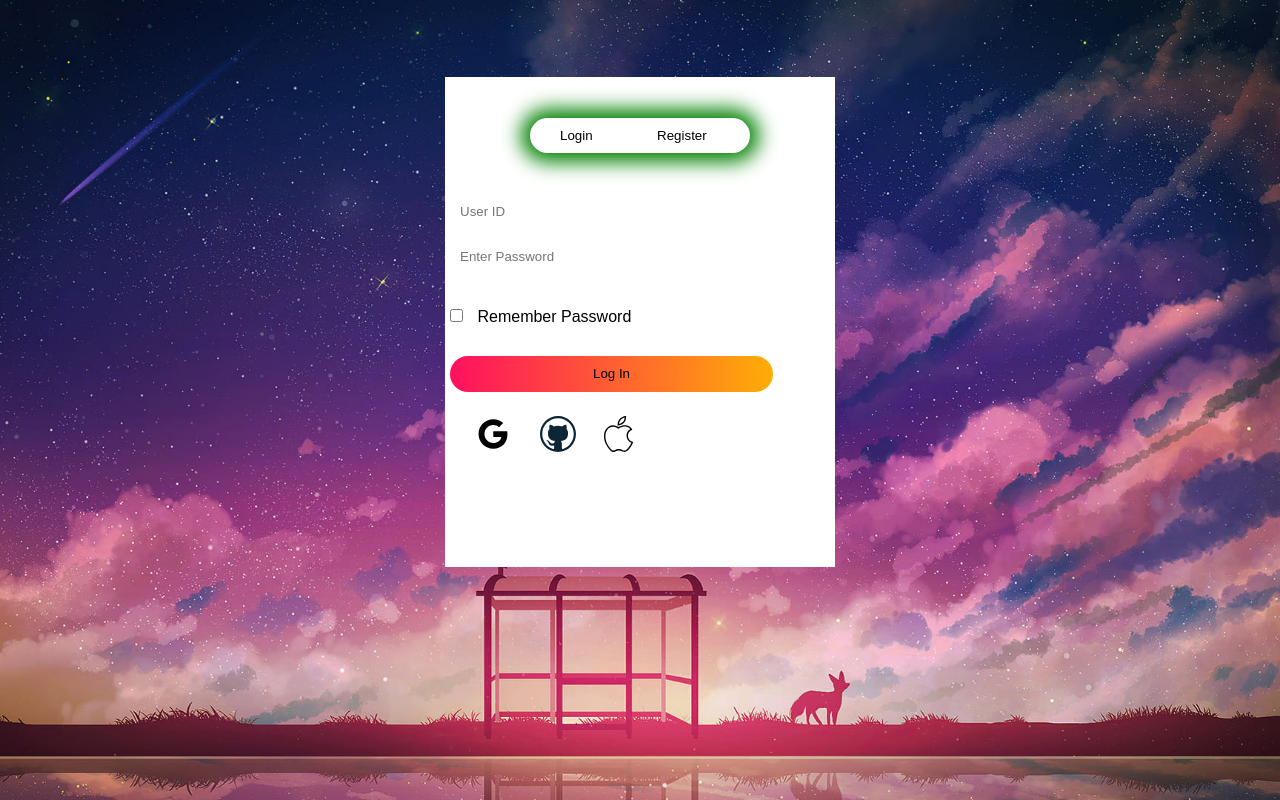
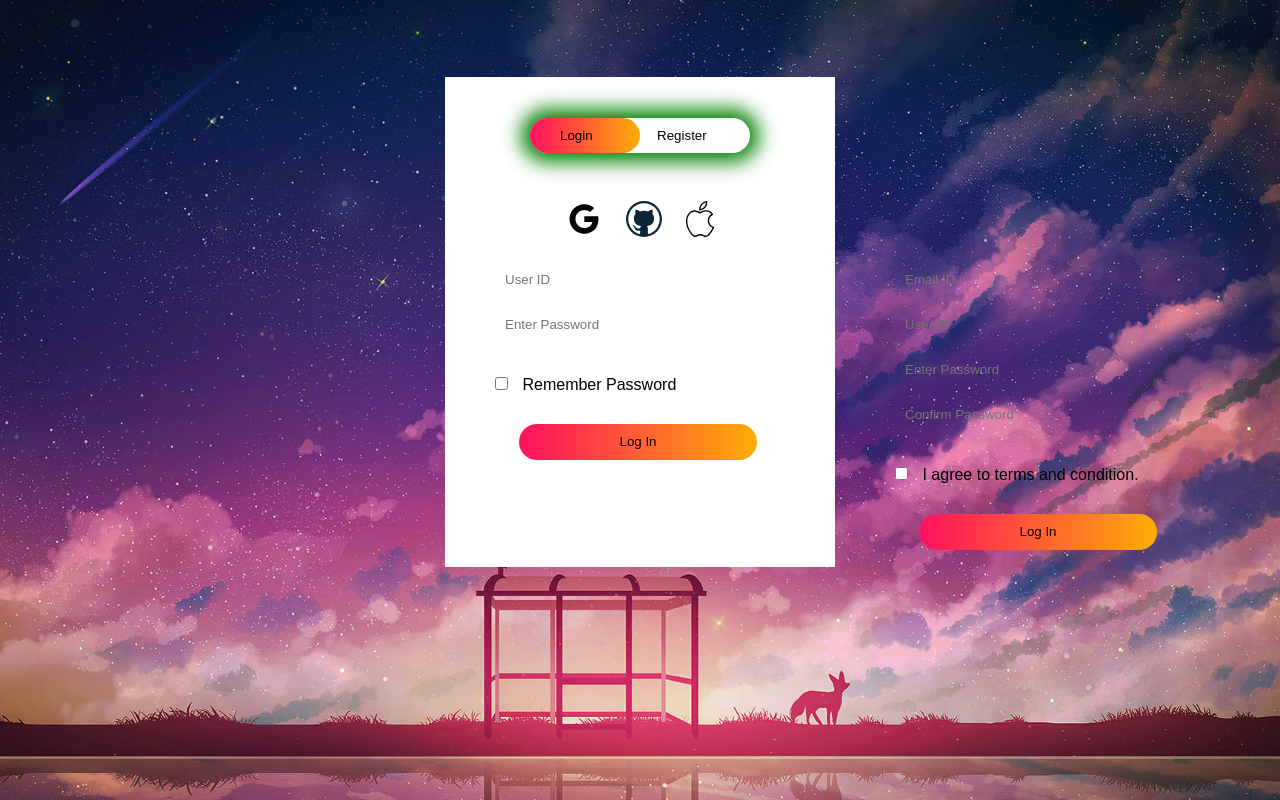
Before and after one commit to kumargautampushkar/login_page, a plain HTML site: page index.html in a window 1280 px wide. Drawn offline with Linux system fonts and the light colour scheme.

Commit message:
HTML and CSS done, pre-final phase

```diff
--- a/index.html
+++ b/index.html
@@ -1,41 +1,47 @@
 <html lang="en">
+
 <head>
     <meta charset="UTF-8">
     <meta name="viewport" content="width=device-width, initial-scale=1.0">
     <title>Document</title>
     <link rel="stylesheet" href="./styles.css">
 </head>
+
 <body>
     <div class="hero">
 
         <div class="form-box">
             <div class="button-box">
+                <div id="btn"></div>
                 <button type="button" class="toggle-btn">Login</button>
                 <button type="button" class="toggle-btn">Register</button>
             </div>
 
-                <form action="" class="input-group">
+            <div class="social-icons">
+                <div class="si"><img src="./assets/icons/703527_g_google_google 2015_new google_icon.svg" alt=""
+                        srcset=""></div>
+                <div class="si"><img src="./assets/icons/github2.svg" alt="" srcset=""> </div>
+                <div class="si"><img src="./assets/icons/apple2.svg" alt=""></div>
+            </div>
+
+            <form action="" class="input-group" id="login">
                 <input type="text" class="input-field" placeholder="User ID" required>
-                    <input type="text" name="" id="" class="input-field" placeholder="Enter Password" required>
+                <input type="password" name="" id="" class="input-field" placeholder="Enter Password" required>
                 <input type="checkbox" class="check-box"> <span>Remember Password</span>
                 <button type="submit" class="submit-btn">Log In</button>
             </form>
 
-                <div class="social-icons">
-                    <div class="si"></div>
-                    <div class="si"></div>
-                    <div class="si"></div>
-                        <img src="./assets/icons/703527_g_google_google 2015_new google_icon.svg" alt="" srcset="">
-                        <img src="./assets/icons/github2.svg" alt="" srcset="">
-                        <img src="./assets/icons/apple2.svg" alt="">
+            <form action="" class="input-group" id="register">
+                <input type="text" class="input-field" placeholder="Email ID" required>
+                <input type="text" class="input-field" placeholder="User ID" required>
+                <input type="password" name="" id="" class="input-field" placeholder="Enter Password" required>
+                <input type="password" name="" id="" class="input-field" placeholder="Confirm Password" required>
+                <input type="checkbox" class="check-box"> <span>I agree to terms and condition.</span>
+                <button type="submit" class="submit-btn">Log In</button>
+            </form>
         </div>
     </div>
 
-            </div>
+</body>
 
-
-    </div>
-
-
-</body>
 </html>
--- a/styles.css
+++ b/styles.css
@@ -31,6 +31,16 @@
     border-radius: 30px;
 }
 
+#btn{
+    top: 0;
+    left: 0;
+    position: absolute;
+    width: 110px;
+    height: 100%;
+    background: linear-gradient(to right,#ff105f,#ffad06);
+    border-radius: 30px;
+}
+
 .toggle-btn{
     padding: 10px 30px;
     cursor: pointer;
@@ -41,27 +51,33 @@
 }
 
 .social-icons{
-    /* display: flex; */
-    /* gap: 24px; */
-    margin-top: 24px;
+    display: flex;
+    gap: 24px;
+    margin-top: 48px;
     height: 36px;
 
-    /* justify-content: center; */
+    justify-content: center;
 }
 
 .si{
-    display: inline-block;
-    margin: 0;
-    padding: 0;
-    height: 100%;
+    /* display: inline-block; */
+    /* margin: 0 12px; */
+    /* padding: 0; */
+    /* height: 100%; */
+    /* width: 30px; */
+    /* margin: 30px auto; */
+    /* text-align: center; */
+    /* background: linear-gradient(to right,#ff105f,#ffad06);; */
 }
 
 .social-icons img{
     height: 100%;
-    margin: 0px 12px;
+    width: 100%;
+    /* margin: 0px 12px; */
+    cursor: pointer;
 }
 
-.form-input{
+.input-group{
     top: 180px;
     position: absolute;
     width: 280px;
@@ -86,7 +102,7 @@
     margin: auto;
     margin-top: 24px;
     margin-bottom: 24px;
-    margin-left:0px;
+    margin-left:24px;
     background:linear-gradient(to right,#ff105f,#ffad06);
     height: 36px;
     border:0;
@@ -97,3 +113,14 @@
 .check-box{
     margin: 30px 10px 10px 0px;
 }
+
+#login{
+    /* display: inline-block; */
+    left: 50px;
+}
+
+#register{
+    /* position: relative; */
+    /* display: inline-block; */
+    left: 450px;
+}
```
Lines whose indentation alone changed are shown as unchanged.
